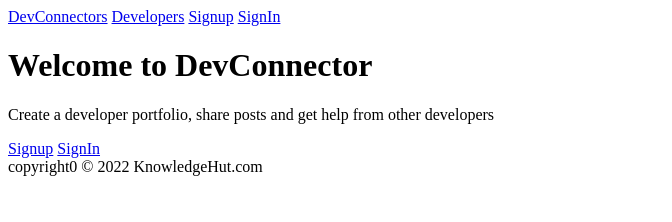
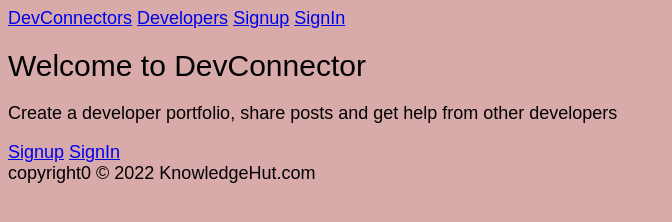
Before and after one commit to JohnOlutubo/DevConnector-KH-, a plain HTML site: page resources/html/index.html in a window 1280 px wide. Shown: the whole page, without its empty margins (0-672 px from the left). Drawn offline with Linux system fonts and the light colour scheme.

Commit message:
add external css to dashboard and index

```diff
--- a/resources/css/something.css
+++ /dev/null
@@ -1,3 +0,0 @@
-h1 {
-    color:blue;
-}
--- /dev/null
+++ b/resources/css/styles.css
@@ -0,0 +1,8 @@
+body {
+    background:lightblue;
+    font: 18px Arial, Helvetica, sans-serif;
+}
+
+h1 {
+    font: 30px sans-serif;
+}
--- a/resources/html/index.html
+++ b/resources/html/index.html
@@ -2,7 +2,13 @@
 <html>
     <head>
         <meta charset="utf-8"/>
+        <link rel="stylesheet" href="../css/styles.css">
         <title>Welcome To DevConnector</title>
+        <style>
+            body {
+                background: rgb(216, 170, 170);
+            }
+        </style>
     </head>
     <body>
         <nav>
```
Also changed, not shown: resources/html/dashboard.html (+1 -0 lines).
